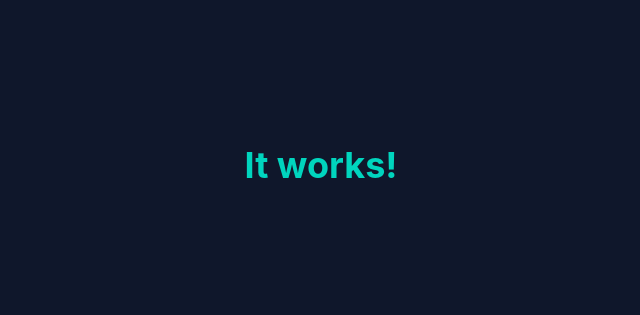
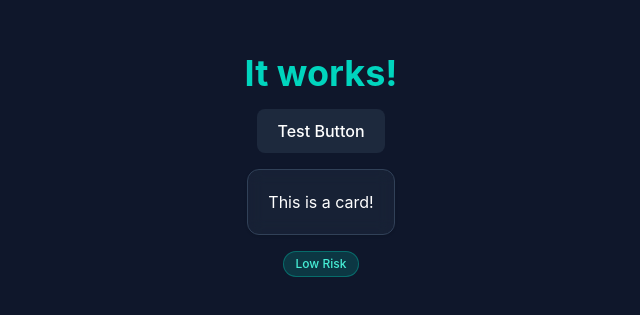
Before and after one commit to gowrikasingh-8/manorakshak, a React (Vite) app: page / in a window 1280 px wide. Shown: the part 235-550 px from the top of the page, without its empty margins (319-959 px from the left). Built offline with nearby package versions, Linux system fonts and the light colour scheme.

Commit message:
add button, card, badge components

```diff
--- a/src/App.jsx
+++ b/src/App.jsx
@@ -1,7 +1,18 @@
+import Button from "./components/Button";
+import Card from "./components/Card";
+import Badge from "./components/Badge";
 export default function App() {
   return (
-    <div className="min-h-screen bg-slate-900 text-white flex items-center justify-center">
+    <div className="min-h-screen bg-slate-900 text-white flex flex-col items-center justify-center gap-4">
       <h1 className="text-4xl font-bold text-teal-400">It works!</h1>
+      <Button onClick={() => alert("clicked!")}>Test Button</Button>
+      <Card>
+        <p className="text-white">This is a card!</p>
+      </Card>
+      <Badge color="teal">Low Risk</Badge>
+
+
+
     </div>
   );
 }
--- /dev/null
+++ b/src/components/badge.jsx
@@ -0,0 +1,16 @@
+export default function Badge({ children, color = "teal" }) {
+  const colors = {
+    teal: "bg-teal-500/20 text-teal-300 border-teal-500/40",
+    red: "bg-red-500/20 text-red-300 border-red-500/40",
+    amber: "bg-amber-500/20 text-amber-300 border-amber-500/40",
+    slate: "bg-slate-500/20 text-slate-300 border-slate-500/40",
+  };
+
+  return (
+    <span
+      className={`inline-block px-3 py-1 text-xs font-medium rounded-full border ${colors[color]}`}
+    >
+      {children}
+    </span>
+  );
+}
--- /dev/null
+++ b/src/components/button.jsx
@@ -0,0 +1,12 @@
+export default function Button({ children, onClick, type = "button", disabled = false, className = "" }) {
+  return (
+    <button
+      type={type}
+      onClick={onClick}
+      disabled={disabled}
+      className={`px-5 py-2.5 rounded-lg bg-slate-800 text-white font-medium hover:bg-teal-600 active:bg-teal-700 disabled:opacity-50 disabled:cursor-not-allowed transition-colors duration-200 focus:outline-none focus:ring-2 focus:ring-teal-400 focus:ring-offset-2 focus:ring-offset-slate-900 ${className}`}
+    >
+      {children}
+    </button>
+  );
+}
--- /dev/null
+++ b/src/components/card.jsx
@@ -0,0 +1,9 @@
+export default function Card({ children, className = "" }) {
+  return (
+    <div
+      className={`bg-slate-800/60 border border-slate-700 rounded-xl p-5 shadow-sm backdrop-blur-sm ${className}`}
+    >
+      {children}
+    </div>
+  );
+}
```
